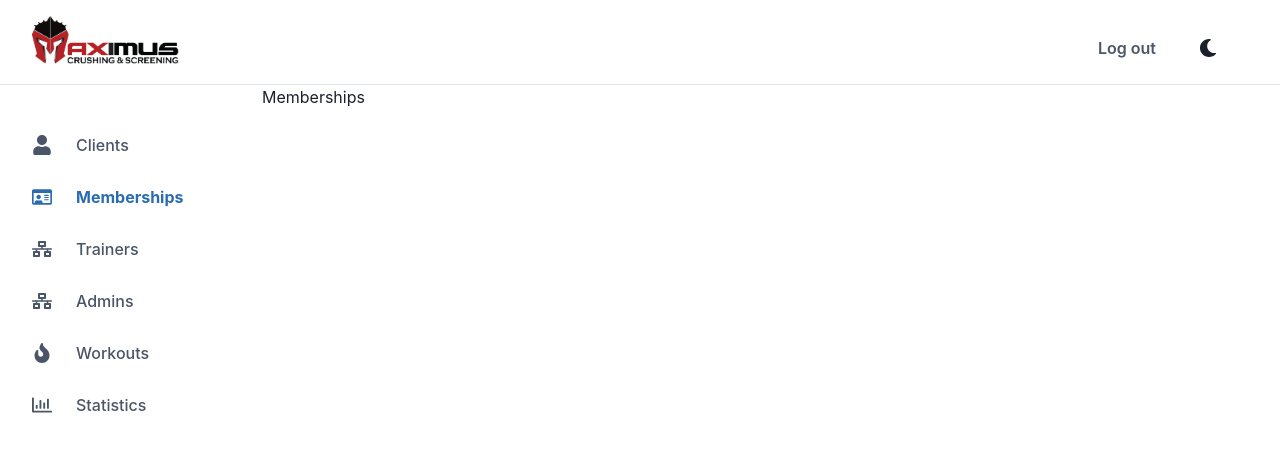
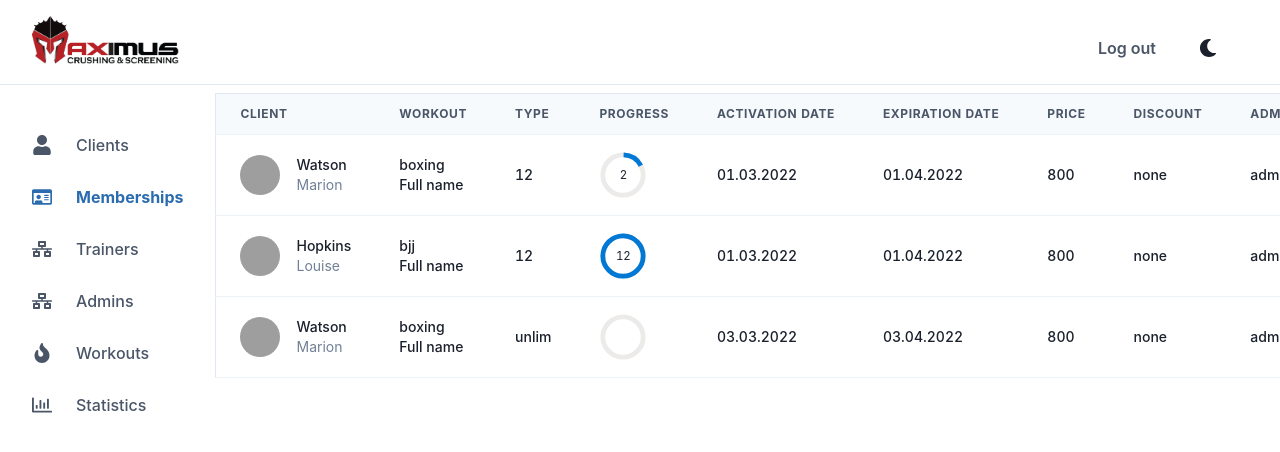
Before and after one commit to Al-x-R/gym_admin_client, a React (Create React App) app: page / in a window 1280 px wide. Both pictures are taken after a click on the item "Memberships". Shown: the top 452 px of the page. Built offline with nearby package versions, Linux system fonts and the light colour scheme; no server answers; grey boxes are pictures that could not be loaded.

Commit message:
Added memberships table draft

```diff
--- /dev/null
+++ b/src/components/Memberships/User.tsx
@@ -0,0 +1,39 @@
+import { Box, Img, Stack } from '@chakra-ui/react';
+import * as React from 'react';
+
+interface UserProps {
+  data: {
+    image: string
+    firstName: string
+    lastName: string
+  }
+}
+
+export const User = (props: UserProps) => {
+  const {image, firstName, lastName} = props.data;
+
+  return (
+    <Stack direction="row" spacing="4" align="center">
+      <Box flexShrink={0} h="10" w="10">
+        <Img
+          objectFit="cover"
+          htmlWidth="160px"
+          htmlHeight="160px"
+          w="10"
+          h="10"
+          rounded="full"
+          src={image}
+          alt=""
+        />
+      </Box>
+      <Box>
+        <Box fontSize="sm" fontWeight="medium">
+          {lastName}
+        </Box>
+        <Box fontSize="sm" color="gray.500">
+          {firstName}
+        </Box>
+      </Box>
+    </Stack>
+  );
+};
--- /dev/null
+++ b/src/components/Memberships/_data.tsx
@@ -0,0 +1,168 @@
+import { Box, CircularProgress, CircularProgressLabel, Flex } from '@chakra-ui/react';
+import React from 'react';
+import { User } from './User';
+import { log } from 'util';
+
+export const data = [
+  {
+    id: 1,
+    client: {
+      image:
+        'https://images.unsplash.com/photo-1512485694743-9c9538b4e6e0?ixid=MXwxMjA3fDB8MHxzZWFyY2h8NDN8fGd1eSUyMGZhY2V8ZW58MHx8MHw%3D&ixlib=rb-1.2.1&auto=format&fit=crop&w=400&q=60',
+      firstName: 'Marion',
+      lastName: 'Watson',
+    },
+    workout: {
+      name: 'boxing',
+      trainer: 'Full name'
+    },
+    type: '12',
+    progress: '2',
+    activationDate: '01.03.2022',
+    expirationDate: '01.04.2022',
+    price: 800,
+    discount: 'none',
+    admin: 'adminName'
+  },
+  {
+    id: 1,
+    client: {
+      image:
+        'https://images.unsplash.com/photo-1494790108377-be9c29b29330?ixlib=rb-1.2.1&ixid=eyJhcHBfaWQiOjEyMDd9&auto=format&fit=facearea&facepad=4&w=256&h=256&q=60',
+      firstName: 'Louise',
+      lastName: 'Hopkins',
+    },
+    workout: {
+      name: 'bjj',
+      trainer: 'Full name'
+    },
+    type: '12',
+    progress: '12',
+    activationDate: '01.03.2022',
+    expirationDate: '01.04.2022',
+    price: 800,
+    discount: 'none',
+    admin: 'adminName'
+  },
+  {
+    id: 1,
+    client: {
+      image:
+        'https://images.unsplash.com/photo-1470506028280-a011fb34b6f7?ixid=MXwxMjA3fDB8MHxzZWFyY2h8NjN8fGxhZHklMjBmYWNlfGVufDB8fDB8&ixlib=rb-1.2.1&auto=format&fit=crop&w=400&q=60',
+      firstName: 'Marion',
+      lastName: 'Watson',
+    },
+    workout: {
+      name: 'boxing',
+      trainer: 'Full name'
+    },
+    type: 'unlim',
+    progress: '',
+    activationDate: '03.03.2022',
+    expirationDate: '03.04.2022',
+    price: 800,
+    discount: 'none',
+    admin: 'adminName'
+  },
+];
+
+export const columns = [
+  {
+    Header: 'Client',
+    accessor: 'client',
+    Cell: function ClientCell(data: any) {
+      return (
+        <User data={data}/>
+      );
+    },
+  },
+  {
+    Header: 'Workout',
+    accessor: 'workout',
+    Cell: function WorkoutCell(data: any) {
+      return (
+        <Flex flexDir="column">
+          <Box fontSize="sm" fontWeight="medium">
+            {data.name}
+          </Box>
+          <Box fontSize="sm" fontWeight="medium">
+            {data.trainer}
+          </Box>
+        </Flex>
+      );
+    },
+  },
+  {
+    Header: 'Type',
+    accessor: 'type',
+    Cell: function TypeCell(data: any) {
+      return (
+        <Box fontSize="sm" fontWeight="medium">
+          {data}
+        </Box>);
+    }
+  },
+  {
+    Header: 'Progress',
+    accessor: 'progress',
+    Cell: function ProgressCell(data: any) {
+      const value = (data * 100) / 12;
+
+      return (
+        <CircularProgress value={value}>
+          <CircularProgressLabel>{data}</CircularProgressLabel>
+        </CircularProgress>
+      );
+    }
+  },
+  {
+    Header: 'Activation date',
+    accessor: 'activationDate',
+    Cell: function ActivationDateCell(data: any) {
+      return (
+        <Box fontSize="sm" fontWeight="medium">
+          {data}
+        </Box>);
+    }
+  },
+  {
+    Header: 'Expiration date',
+    accessor: 'expirationDate',
+    Cell: function ExpirationDateCell(data: any) {
+      return (
+        <Box fontSize="sm" fontWeight="medium">
+          {data}
+        </Box>);
+    }
+  },
+  {
+    Header: 'Price',
+    accessor: 'price',
+    Cell: function PriceCell(data: any) {
+      return (
+        <Box fontSize="sm" fontWeight="medium">
+          {data}
+        </Box>);
+    }
+  },
+  {
+    Header: 'Discount',
+    accessor: 'discount',
+    Cell: function DiscountCell(data: any) {
+      return (
+        <Box fontSize="sm" fontWeight="medium">
+          {data}
+        </Box>);
+    }
+  },
+  {
+    Header: 'Admin',
+    accessor: 'admin',
+    Cell: function AdminCell(data: any) {
+      return (
+        <Box fontSize="sm" fontWeight="medium">
+          {data}
+        </Box>);
+    }
+  },
+];
--- a/src/components/Memberships/index.tsx
+++ b/src/components/Memberships/index.tsx
@@ -1,11 +1,41 @@
 import React from 'react';
-import {Text} from '@chakra-ui/react'
+import { Box, Button, Table, Tbody, Td, Th, Thead, Tr, useColorModeValue as mode } from '@chakra-ui/react';
+import { columns, data } from './_data';
 
 const Memberships = () => {
   return (
-    <Text>
-      Memberships
-    </Text>
+      <Box overflowY="auto" maxHeight="calc(100vh - 150px)" mt={2}>
+        <Table borderWidth="1px" fontSize="sm">
+          <Thead position="sticky" top={0} bg={mode('gray.50', 'gray.800')}>
+            <Tr h={10}>
+              {columns.map((column, index) => (
+                <Th whiteSpace="nowrap" scope="col" key={index}>
+                  {column.Header}
+                </Th>
+              ))}
+              <Th/>
+            </Tr>
+          </Thead>
+
+          <Tbody>
+            {data.map((row, index) => {
+              return (
+                <Tr key={index}>
+                  {columns.map((column, index) => {
+                    const cell = row[column.accessor as keyof typeof row];
+                    const element = column.Cell?.(cell) ?? cell;
+                    return (
+                      <Td whiteSpace="nowrap" key={index}>
+                        {element}
+                      </Td>
+                    );
+                  })}
+                </Tr>
+              );
+            })}
+          </Tbody>
+        </Table>
+      </Box>
   );
 };
 
```
